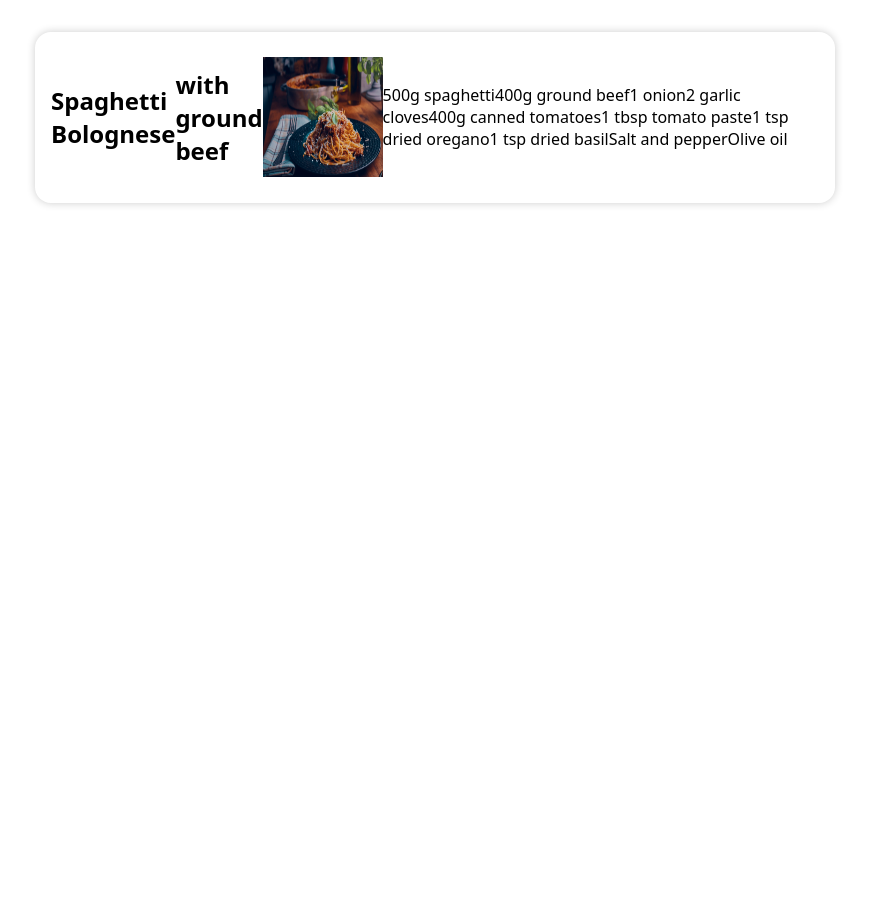
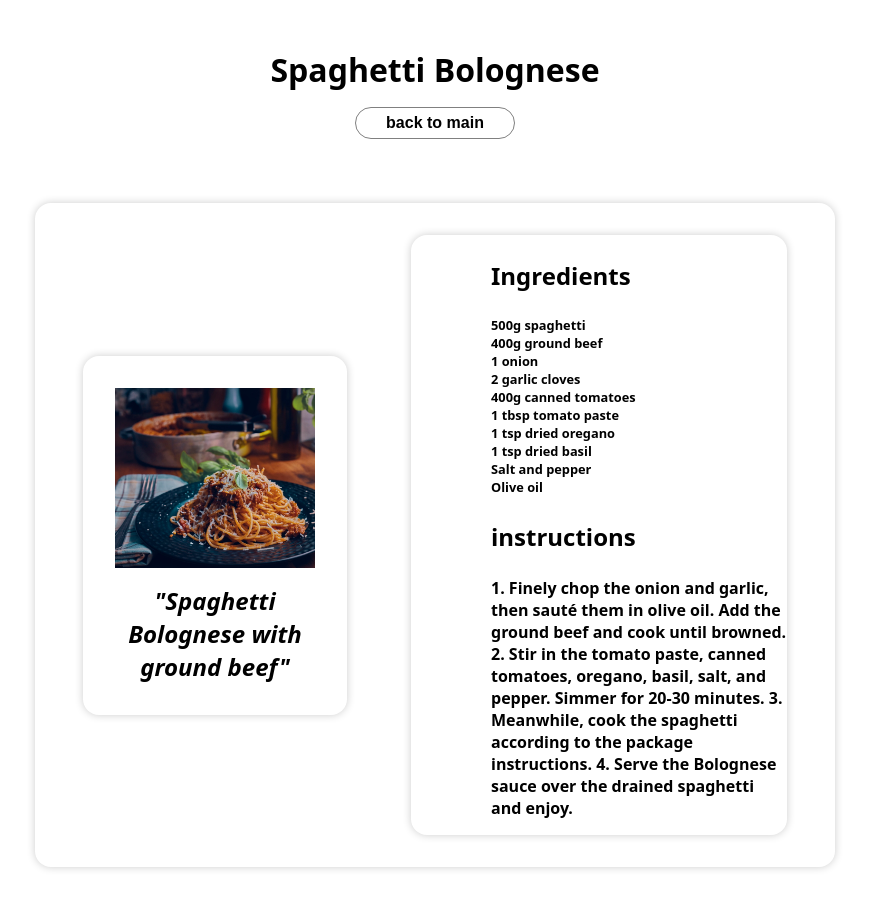
Before and after one commit to Leviron/Capstone-project, a Next.js app: page /moredetails/1 in a window 1280 px wide. Shown: the whole page, without its empty margins (205-1074 px from the left). Before the commit the page ends 800 px from the top, so only its background shows below. Built offline with nearby package versions, Linux system fonts and the light colour scheme.

Commit message:
designed

```diff
--- a/components/moredetails_styled/styled_details.js
+++ b/components/moredetails_styled/styled_details.js
@@ -1,13 +1,93 @@
 import styled from "styled-components";
 
-export const MoreDetailsLayout = styled.article`
+export const MoreDetailsLayout = styled.div`
   border-radius: 1rem;
   padding: 1rem;
   margin: 2rem;
   margin-left: 15rem;
   margin-right: 15rem;
   display: flex;
-  justify-content: space-around;
   align-items: center;
   box-shadow: 0 0 0.5rem rgba(0, 0, 0, 0.2);
 `;
+
+export const Header = styled.h1`
+  display: flex;
+  justify-content: center;
+  flex-direction: column;
+  font-size: 2rem;
+  text-align: center;
+  margin: 3rem;
+`;
+
+export const GoBackButton = styled.button`
+  align-self: center;
+  width: 10rem;
+  height: 2rem;
+  border-radius: 20px;
+  border: 1px solid black;
+  border-color: grey;
+  margin-top: 1rem;
+  margin-bottom: 1rem;
+  background-color: white;
+  color: black;
+  font-size: 1rem;
+  font-weight: bold;
+
+  &:hover {
+    background-color: black;
+    color: white;
+  }
+`;
+
+export const ImageStyle = styled.div`
+  display: flex;
+  flex-direction: column;
+  justify-content: flex-start;
+  align-items: center;
+  border-radius: 1rem;
+  padding: 2rem;
+  margin-left: 2rem;
+  margin-right: 2rem;
+  box-shadow: 0 0 0.5rem rgba(0, 0, 0, 0.2);
+
+  img {
+    width: 200px;
+    height: 180px;
+    object-fit: cover;
+  }
+
+  dfn {
+    font-size: 1.5rem;
+    font-weight: bold;
+    margin-top: 1rem;
+    text-align: center;
+  }
+`;
+
+export const Ingredients = styled.ul`
+  border-radius: 1rem;
+  box-shadow: 0 0 0.5rem rgba(0, 0, 0, 0.2);
+  display: flex;
+  justify-content: flex-start;
+  align-items: flex-start;
+  margin-left: 2rem;
+  margin-right: 2rem;
+
+  h3 {
+    font-size: 1.5rem;
+    font-weight: bold;
+    text-align: flex-start;
+  }
+
+  li {
+    display: flex;
+    font-weight: bold;
+    font-size: 0.8rem;
+  }
+
+  p {
+    font-size: 1rem;
+    font-weight: bold;
+  }
+`;
--- a/pages/moredetails/[id].js
+++ b/pages/moredetails/[id].js
@@ -1,7 +1,15 @@
 import { useRouter } from "next/router";
 import { recipes } from "../../components/lib/recipes";
-import { MoreDetailsLayout } from "../../components/moredetails_styled/styled_details";
+import {
+  MoreDetailsLayout,
+  Header,
+  ImageStyle,
+  Ingredients,
+  Instructions,
+  GoBackButton,
+} from "../../components/moredetails_styled/styled_details";
 import Image from "next/image";
+import Link from "next/link";
 
 export default function MoreDetails() {
   const router = useRouter();
@@ -15,17 +23,38 @@ export default function MoreDetails() {
   }
 
   return (
+    <>
+      <Header>
+        {recipeDetails.title}
+        <Link href="/">
+          <GoBackButton>back to main</GoBackButton>
+        </Link>
+      </Header>
       <MoreDetailsLayout>
-      <h1>{recipeDetails.title}</h1>
-      <h2>{recipeDetails.subtitle}</h2>
+        <ImageStyle>
           <Image
             src={`/images/${recipeDetails.picture}`}
-        width={120}
-        height={120}
+            width={100}
+            height={100}
             alt={recipeDetails.title}
           />
-      <p>{recipeDetails.description}</p>
-      <p>{recipeDetails.ingredients}</p>
+          <dfn>
+            "{recipeDetails.title} {recipeDetails.subtitle}"
+          </dfn>
+        </ImageStyle>
+        <Ingredients>
+          <ul>
+            <h3>Ingredients</h3>
+            {recipeDetails.ingredients.map((ingredient, index) => (
+              <li key={index}>{ingredient}</li>
+            ))}
+            <article>
+              <h3>instructions</h3>
+              <p>{recipeDetails.instructions}</p>
+            </article>
+          </ul>
+        </Ingredients>
       </MoreDetailsLayout>
+    </>
   );
 }
```
Lines whose indentation alone changed are shown as unchanged.
